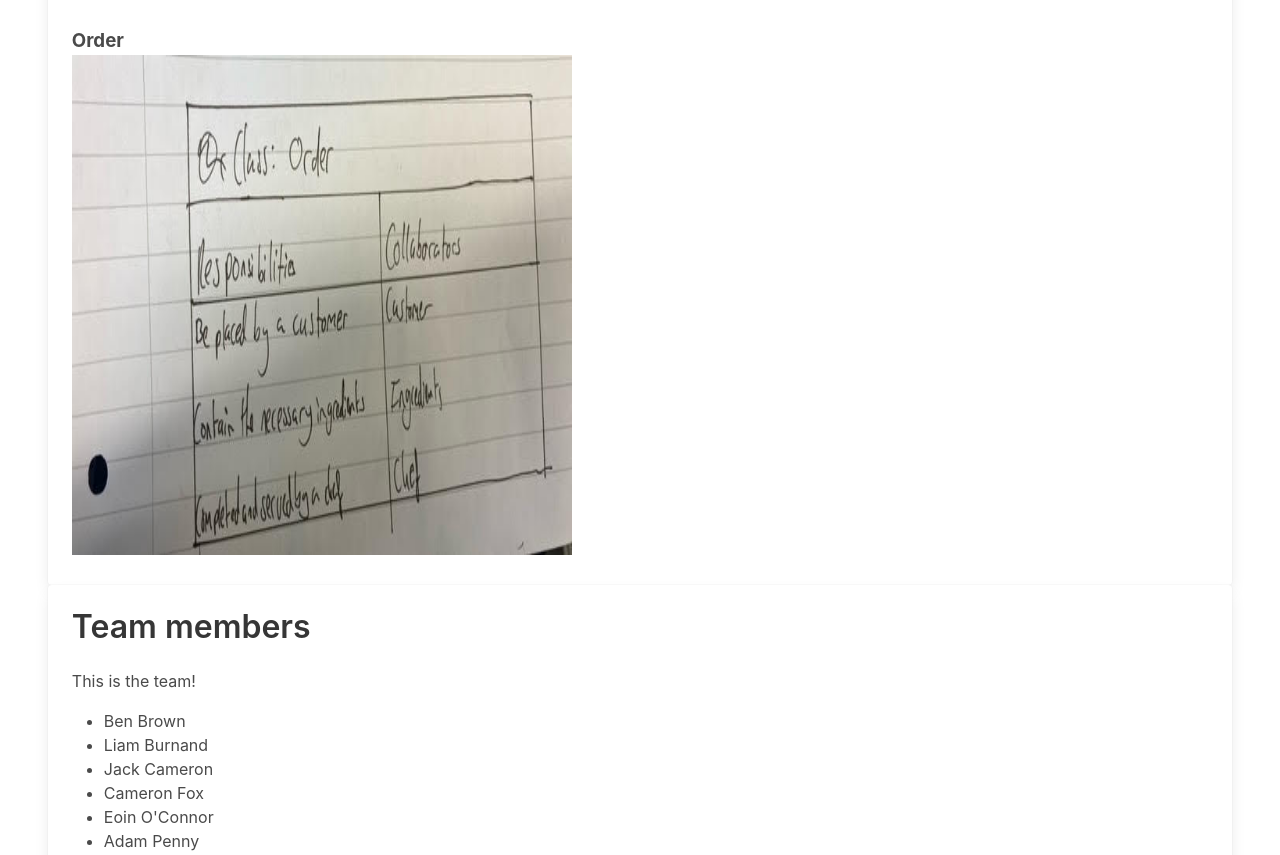
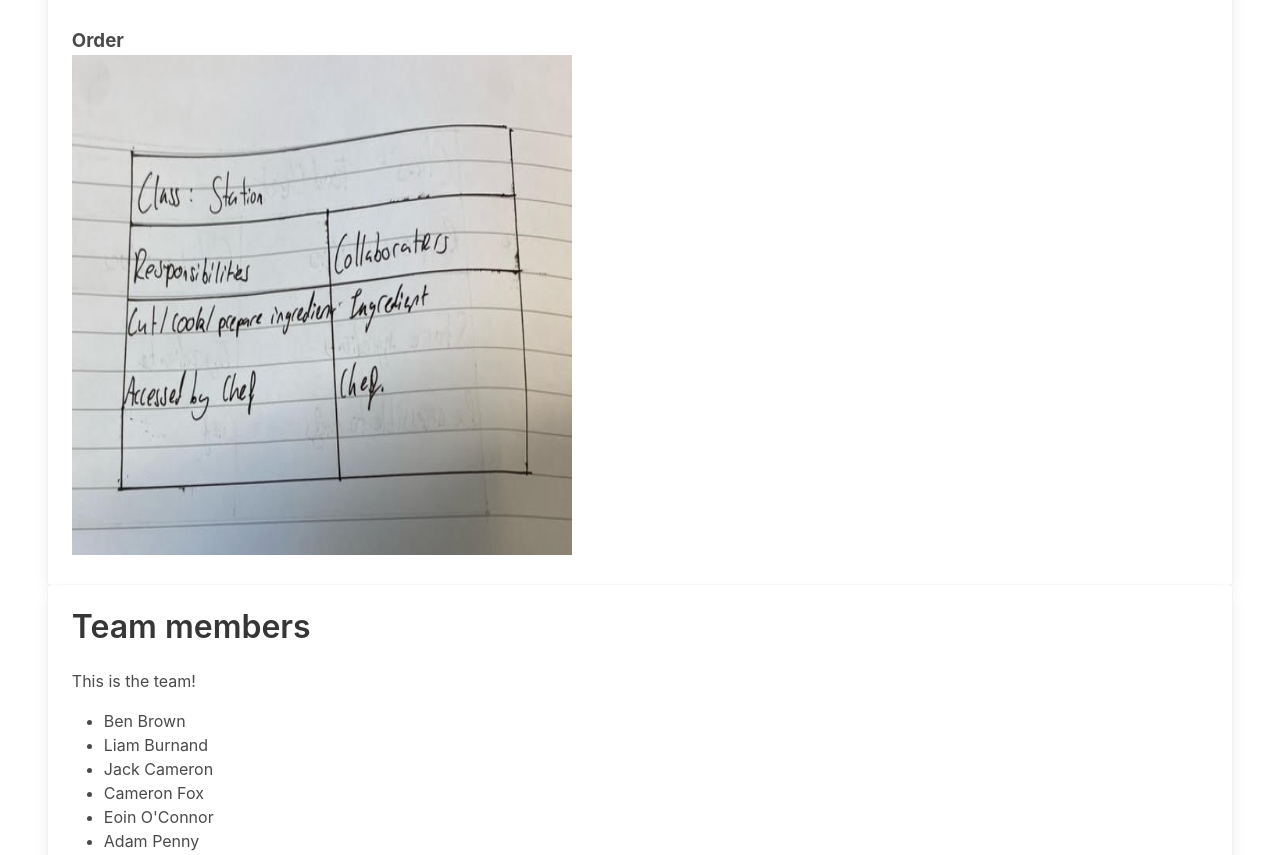
Before and after one commit to KitchenTossups/kitchentossups.github.io, a plain HTML site: page index.html in a window 1280 px wide. Shown: the part 3960-4815 px from the top of the page. Drawn offline with Linux system fonts and the light colour scheme.

Commit message:
Changed duplicate CRC card

```diff
--- a/index.html
+++ b/index.html
@@ -121,7 +121,7 @@
                         <img src="img5.jpg" alt="crccard5" width="500" height="600">
                         <br><br>
                         <h3>Order</h3>
-                        <img src="img5.jpg" alt="crccard5" width="500" height="600">
+                        <img src="img6.jpg" alt="crccard6" width="500" height="600">
                     </div>
                 </div>
             </div>
```
